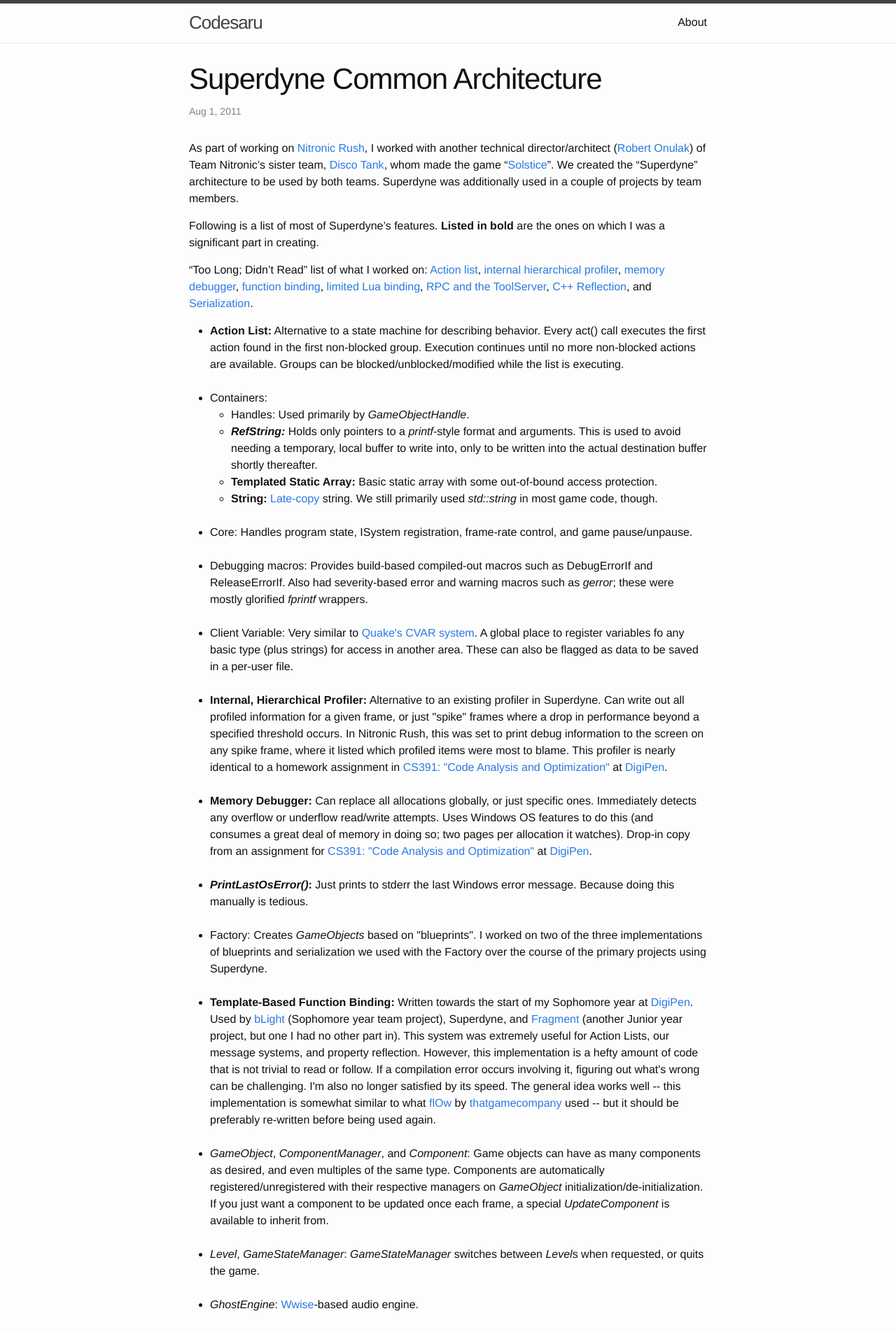
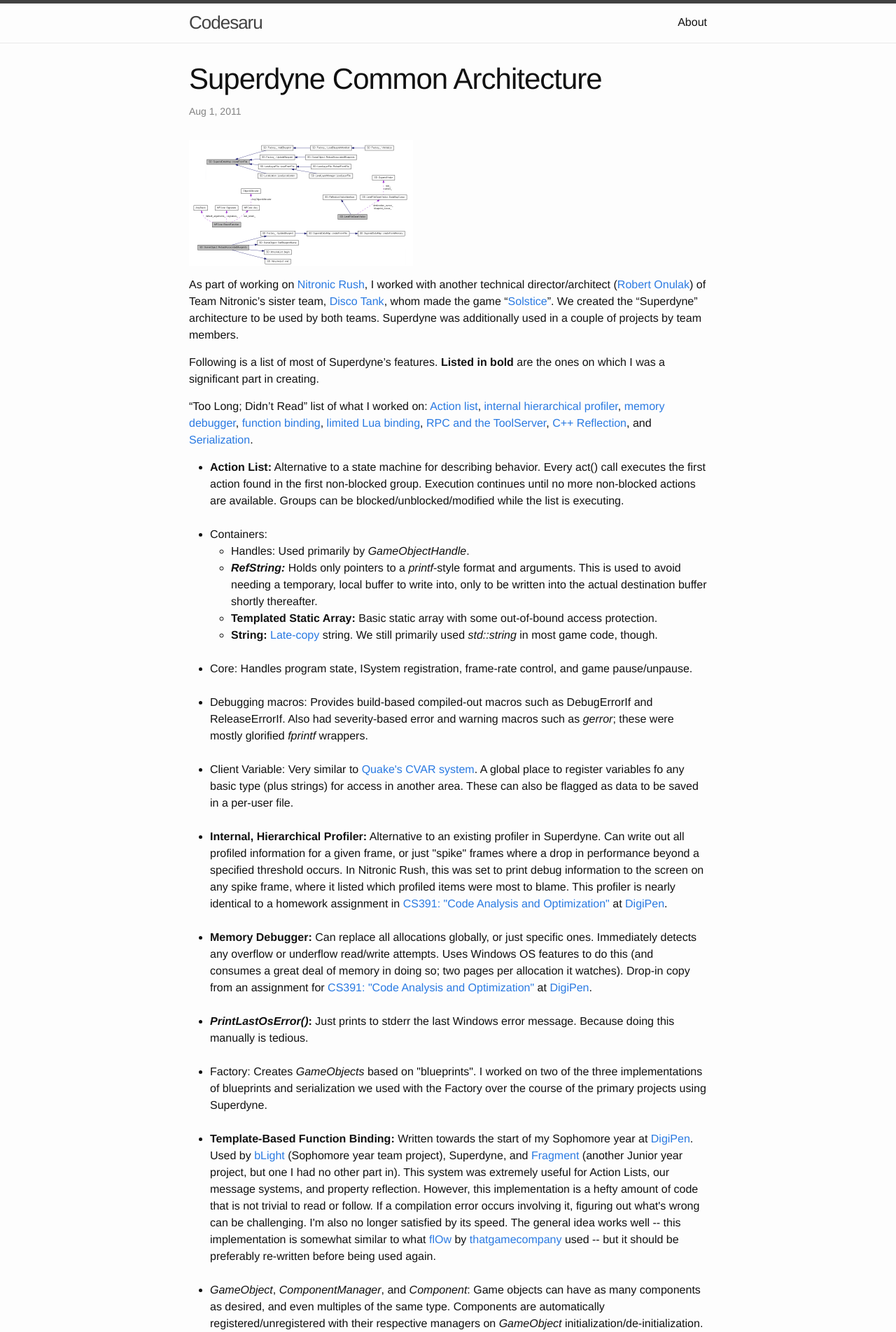
Before and after one commit to Akaito/codesaru.com, a Jekyll site: the page built from docsj/_posts/2012-01-01-superdyne.md, in a window 1280 px wide. Shown: the top 1904 px of the page at 70% size. Built offline with Jekyll 4.4.1, drawn with Linux system fonts in a browser that asks for light colours.

Commit message:
Add and use first images.  Change output dir.
Output to directory GitHub Pages will use.

```diff
--- a/docsj/_config.yml
+++ b/docsj/_config.yml
@@ -31,10 +31,13 @@
 plugins:
   - jekyll-feed
 
+destination: ./docs
+
 # Exclude from processing.
 # The following items will not be processed, by default. Create a custom list
 # to override the default setting.
 exclude:
+  - docs
   - Gemfile
   - Gemfile.lock
   - node_modules
@@ -45,3 +48,4 @@
   - README.md
   - LICENSE-MinimaTheme.txt
   - Session.vim
+  - serve.sh
--- a/docsj/_posts/2012-01-01-superdyne.md
+++ b/docsj/_posts/2012-01-01-superdyne.md
@@ -6,7 +6,17 @@
 date_end:   2012
 categories: projects
 slug:       superdyne
+images:     SuperdyneGraphViz.png
 ---
+<div class="post_pictures">
+  <div class="post_pictures_main">
+    <a href="{{ "/assets/images/SuperdyneGraphViz.png" }}">
+      <img src="{{ "/assets/images/thumbs/SuperdyneGraphViz.png" }}"/>
+      <!-- <img src="{{ "/assets/images/thumbs/SuperdyneGraphViz.png" | absolute_url }}"/> -->
+    </a>
+  </div> <!-- post_pictures_main -->
+</div> <!-- /post_pictures -->
+
 As part of working on [Nitronic Rush][], I worked with another technical director/architect (<a href="http://www.linkedin.com/pub/robert-onulak/12/2a1/564" target="_blank">Robert Onulak</a>) of Team Nitronic's sister team, <a href="http://teamdiscotank.com/" target="_blank">Disco Tank</a>, whom made the game "<a href="http://news.digipen.edu/student-projects/solstice-featured-at-tokyo-game-shows-sense-of-wonder-night/#.VMzAjf54rNo" target="_blank">Solstice</a>".  We created the "Superdyne" architecture to be used by both teams.  Superdyne was additionally used in a couple of projects by team members.
 
 Following is a list of most of Superdyne's features.  **Listed in bold** are the ones on which I was a significant part in creating.
```
Also changed, not shown: docsj/_includes/footer.html (+0 -37 lines), docsj/assets/images/SuperdyneGraphViz.png (added), docsj/assets/images/thumbs/SuperdyneGraphViz.png (added), 1 other file.
